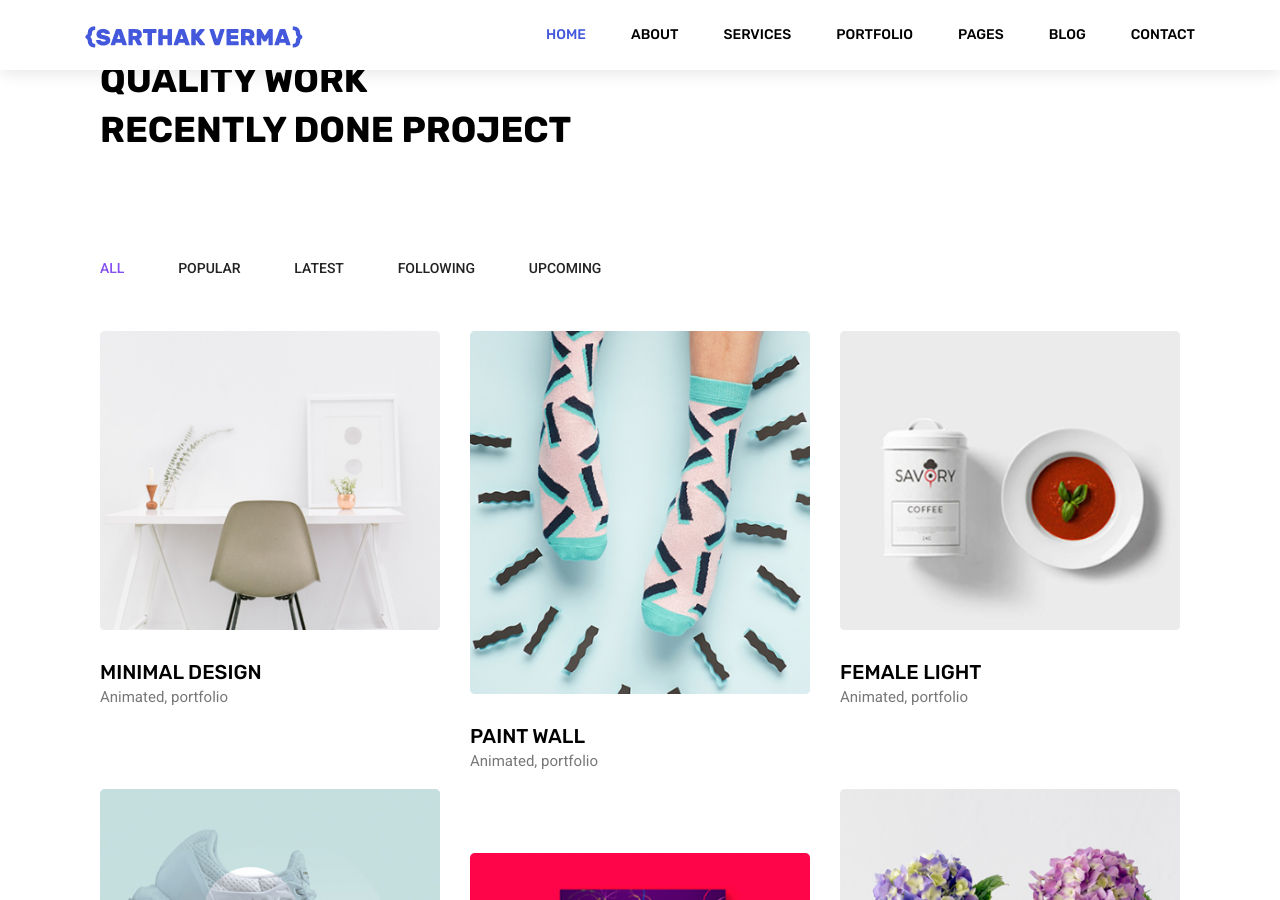
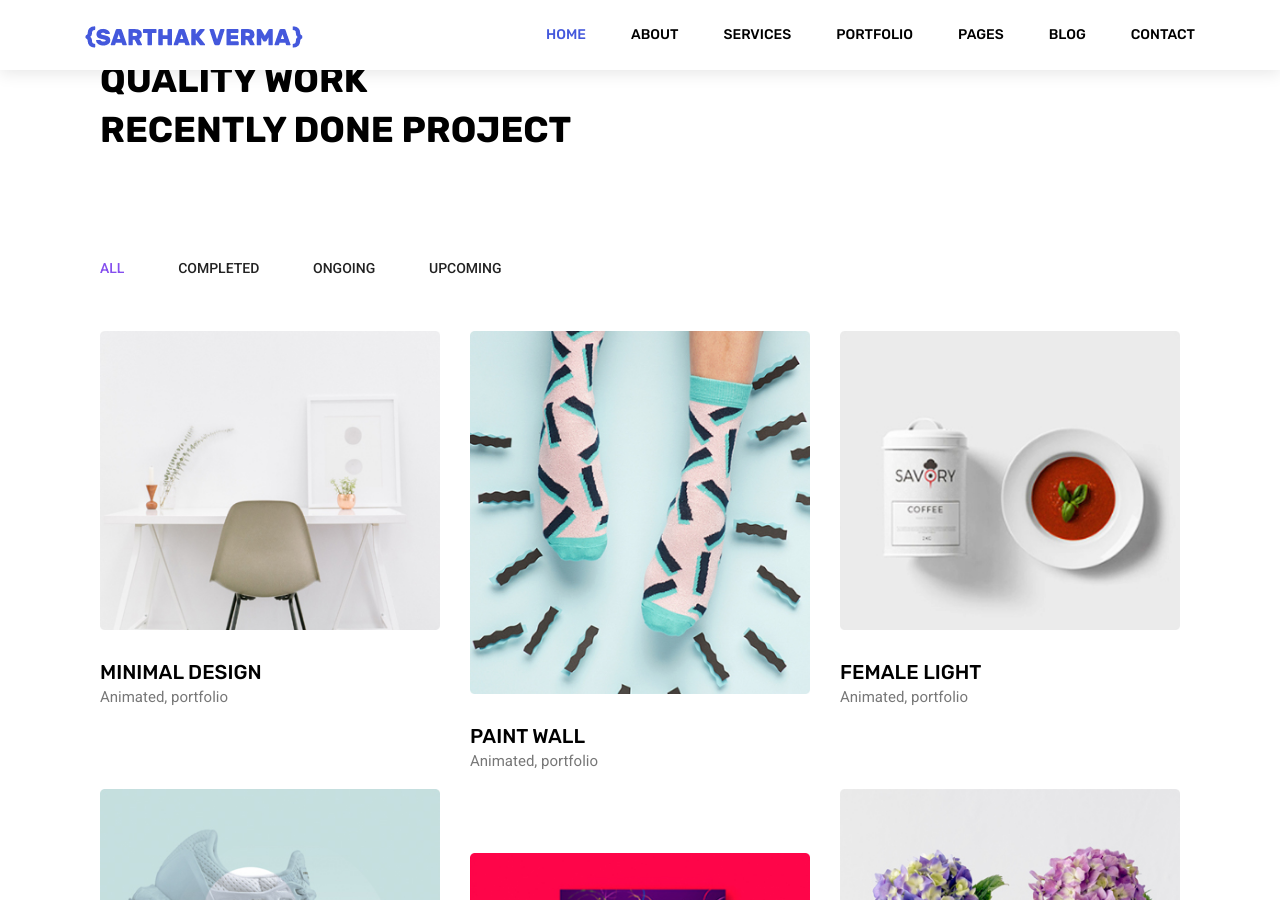
Before and after one commit to IAmSarthakVerma/iamsarthakverma.github.io, a Jekyll site: the page built from index.html, in a window 1280 px wide and 900 px high, scrolled down 2077 px. Built offline with Jekyll 4.4.1, drawn with Linux system fonts in a browser that asks for light colours; nearby versions of some CDN libraries; the list of posts is cut into pages by our own code.

Commit message:
Update index.html

```diff
--- a/index.html
+++ b/index.html
@@ -126,16 +126,15 @@ use-site-title: true
         <div class="filters portfolio-filter">
             <ul>
                 <li class="active" data-filter="*">all</li>
-                <li data-filter=".popular">popular</li>
-                <li data-filter=".latest"> latest</li>
-                <li data-filter=".following">following</li>
-                <li data-filter=".upcoming">upcoming</li>
+                <li data-filter=".completed">Completed</li>
+                <li data-filter=".ongoing">Ongoing</li>
+                <li data-filter=".upcoming">Upcoming</li>
             </ul>
         </div>
 
         <div class="filters-content">
             <div class="row portfolio-grid justify-content-center">
-                <div class="col-lg-4 col-md-6 all latest">
+                <div class="col-lg-4 col-md-6 all completed">
                     <div class="portfolio_box radius">
                         <div class="single_portfolio">
                             <img class="img-fluid w-100" src="img/portfolio/p1.jpg" alt="">
@@ -152,7 +151,7 @@ use-site-title: true
                         </div>
                     </div>
                 </div>
-                <div class="col-lg-4 col-md-6 all popular">
+                <div class="col-lg-4 col-md-6 all completed">
                     <div class="portfolio_box">
                         <div class="single_portfolio">
                             <img class="img-fluid w-100" src="img/portfolio/p2.jpg" alt="">
@@ -169,7 +168,7 @@ use-site-title: true
                         </div>
                     </div>
                 </div>
-                <div class="col-lg-4 col-md-6 all latest">
+                <div class="col-lg-4 col-md-6 all completed">
                     <div class="portfolio_box">
                         <div class="single_portfolio">
                             <img class="img-fluid w-100" src="img/portfolio/p3.jpg" alt="">
@@ -186,7 +185,7 @@ use-site-title: true
                         </div>
                     </div>
                 </div>
-                <div class="col-lg-4 col-md-6 all popular">
+                <div class="col-lg-4 col-md-6 all Ongoing">
                     <div class="portfolio_box">
                         <div class="single_portfolio">
                             <img class="img-fluid w-100" src="img/portfolio/p4.jpg" alt="">
@@ -203,7 +202,7 @@ use-site-title: true
                         </div>
                     </div>
                 </div>
-                <div class="col-lg-4 col-md-6 all following">
+                <div class="col-lg-4 col-md-6 all Ongoing">
                     <div class="portfolio_box">
                         <div class="single_portfolio">
                             <img class="img-fluid w-100" src="img/portfolio/p6.jpg" alt="">
@@ -237,7 +236,7 @@ use-site-title: true
                         </div>
                     </div>
                 </div>
-                <div class="col-lg-4 col-md-6 all upcoming following">
+                <div class="col-lg-4 col-md-6 all upcoming">
                     <div class="portfolio_box">
                         <div class="single_portfolio">
                             <img class="img-fluid w-100" src="img/portfolio/p7.jpg" alt="">
```
